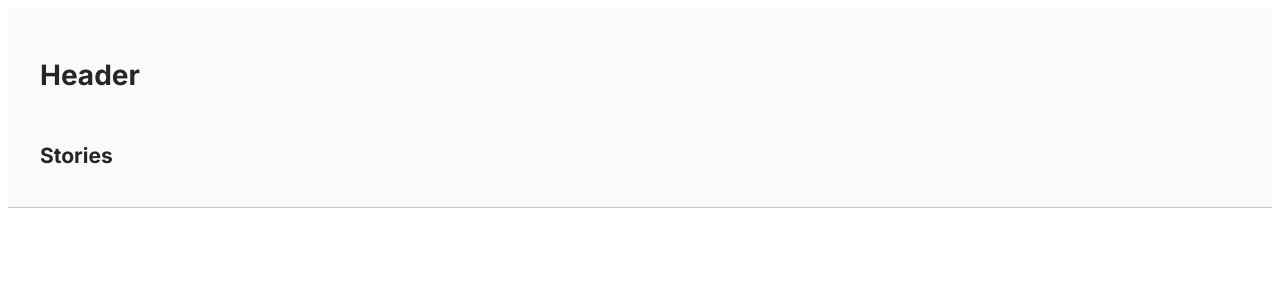
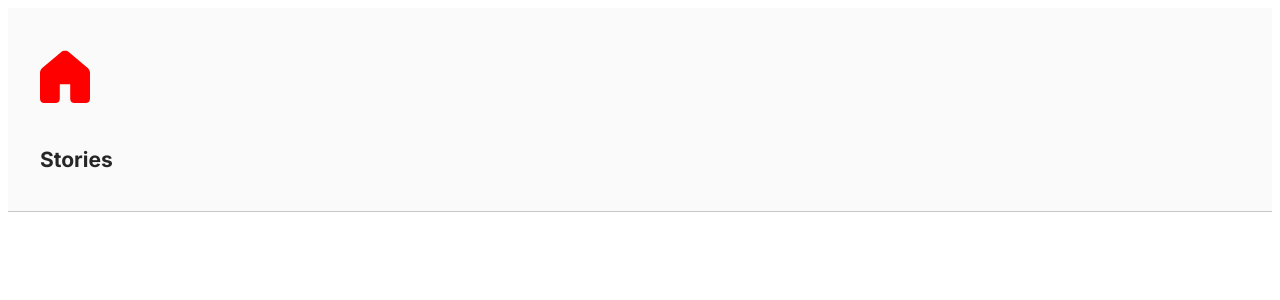
Before and after one commit to Chaosito/vue_425_09_08_21_gitogram, a Vue app: page / in a window 1280 px wide. Shown: the top 300 px of the page. Built offline with nearby package versions, Linux system fonts and the light colour scheme.

Commit message:
Icon component

```diff
--- /dev/null
+++ b/src/icons/icon.vue
@@ -0,0 +1,20 @@
+<template>
+    <component :is="name" />
+</template>
+<script>
+import * as icons from './variants'
+
+export default {
+  name: 'Icon',
+  components: { ...icons },
+  props: {
+    name: {
+      type: String,
+      required: true,
+      validator (value) {
+        return Object.keys(icons).includes(value)
+      }
+    }
+  }
+}
+</script>
--- /dev/null
+++ b/src/icons/index.js
@@ -0,0 +1 @@
+export { default as icon } from './icon.vue'
--- /dev/null
+++ b/src/icons/variants/home.vue
@@ -0,0 +1,5 @@
+<template>
+<svg preserveAspectRation="none" viewBox="0 0 24 26" fill="none" xmlns="http://www.w3.org/2000/svg">
+<path d="M10.0692 1.06704C11.1853 0.128491 12.8147 0.128491 13.9308 1.06704L22.9308 8.63522C23.6087 9.20524 24 10.0456 24 10.9313V23.5C24 24.6046 23.1046 25.5 22 25.5H16.5C15.3954 25.5 14.5 24.6046 14.5 23.5V16.5H9.5V23.5C9.5 24.6046 8.60457 25.5 7.5 25.5H2C0.895431 25.5 0 24.6046 0 23.5V10.9313C0 10.0456 0.391346 9.20524 1.0692 8.63522L10.0692 1.06704Z" fill="currentColor"/>
+</svg>
+</template>
--- /dev/null
+++ b/src/icons/variants/index.js
@@ -0,0 +1 @@
+export { default as home } from './home.vue'
--- a/src/pages/feeds/feeds.vue
+++ b/src/pages/feeds/feeds.vue
@@ -2,7 +2,7 @@
     <div class="topline">
         <topline>
             <template #headline>
-                <h1>Header</h1>
+                <div class="icon"><icon name="home" /></div>
             </template>
             <template #content>
                 <h2>Stories</h2>
@@ -13,10 +13,19 @@
 
 <script>
 import { topline } from '../../components/topline'
+import { icon } from '../../icons'
 export default {
   name: 'feeds',
   components: {
-    topline
+    topline,
+    icon
   }
 }
 </script>
+
+<style lang="scss" scoped>
+.icon {
+    color: red;
+    width: 50px;
+}
+</style>
```
Also changed, not shown: src/components/topline/topline.scss (line endings or trailing spaces).
